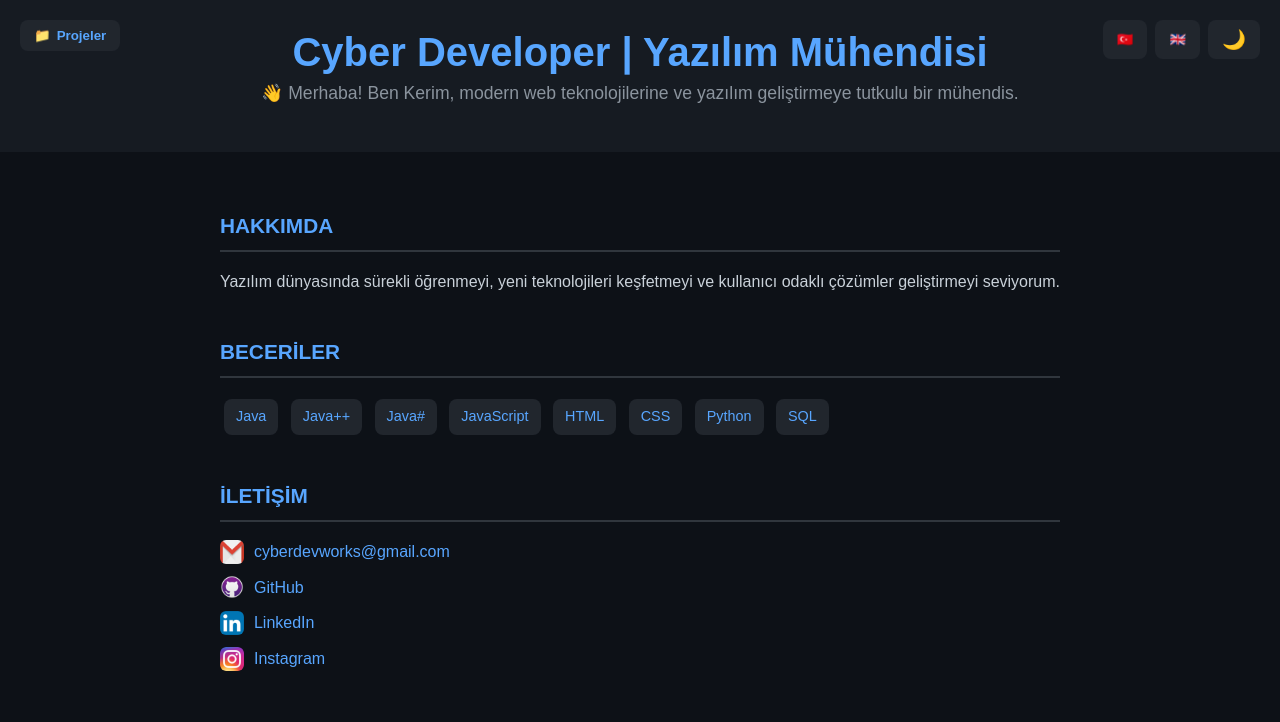
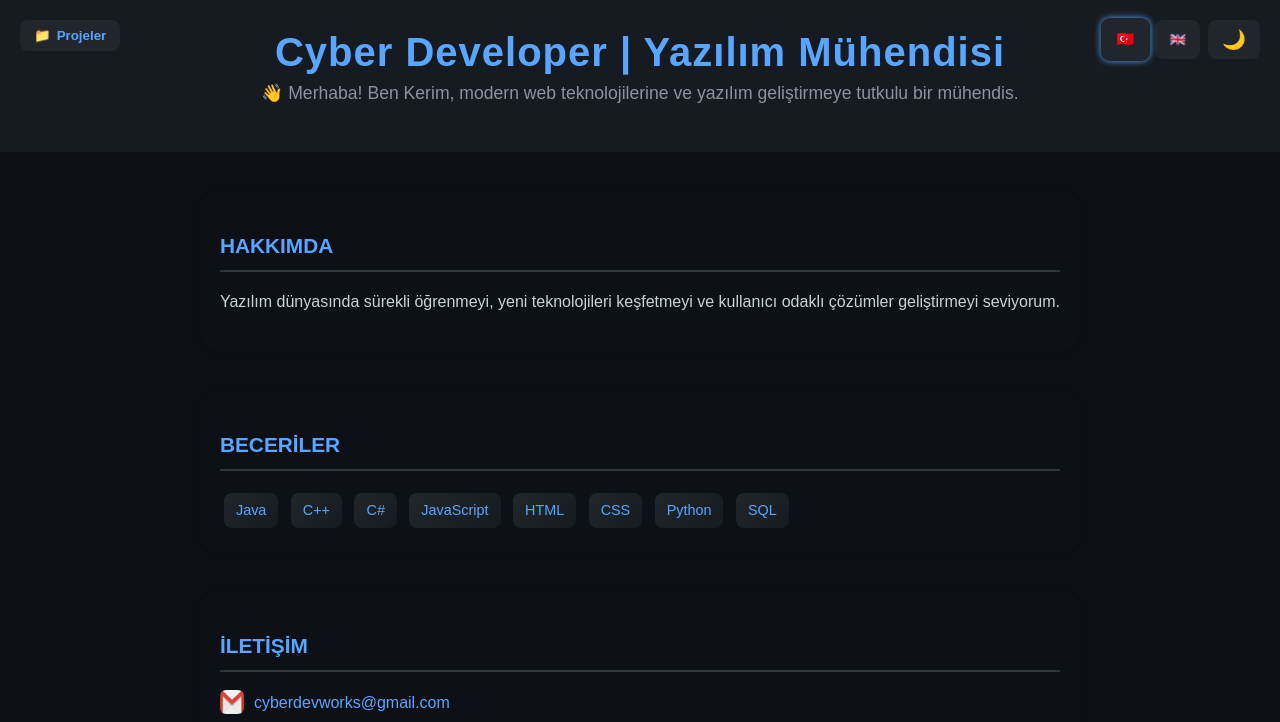
Before and after one commit to cyberdevworks/cyberdevworks.github.io, a plain HTML site: page index.html in a window 1280 px wide. Both pictures are taken after a click on the button "🇹🇷". Shown: the top 722 px of the page. Drawn offline with Linux system fonts and the light colour scheme.

Commit message:
Update index.html

```diff
--- a/index.html
+++ b/index.html
@@ -5,6 +5,12 @@
   <meta name="viewport" content="width=device-width, initial-scale=1.0">
   <title>Cyber Developer | Yazılım Mühendisi</title>
   <link rel="icon" type="image/png" href="icons/favicon.png">
+
+  <!-- SEO Meta Tags -->
+  <meta name="description" content="Cyber Developer | Yazılım Mühendisi - Modern web teknolojileri, projeler ve açık kaynak yazılımlar.">
+  <meta name="keywords" content="Yazılım, Web Geliştirme, Programlama, Developer, JavaScript, Python, HTML, CSS, Java">
+  <meta name="author" content="Kerim">
+
   <style>
     :root {
       --bg-color: #0d1117;
@@ -33,21 +39,10 @@
       margin: 0;
       display: flex;
       flex-direction: column;
-    }
-
-    body {
       font-family: Arial, sans-serif;
       background: var(--bg-color);
       color: var(--text-color);
       transition: background 0.4s ease, color 0.4s ease;
-    }
-
-    main {
-      flex: 1;
-      max-width: 900px;
-      margin: 40px auto;
-      padding: 0 20px;
-      line-height: 1.6;
     }
 
     header {
@@ -61,12 +56,22 @@
       font-size: 2.5em;
       color: var(--accent-color);
       margin: 0;
+      letter-spacing: 1px;
+      font-weight: 700;
     }
 
     header p {
       color: var(--muted-text);
       margin-top: 8px;
       font-size: 1.1em;
+    }
+
+    main {
+      flex: 1;
+      max-width: 900px;
+      margin: 40px auto;
+      padding: 0 20px;
+      line-height: 1.6;
     }
 
     .top-controls {
@@ -116,6 +121,10 @@
 
     section {
       margin-bottom: 40px;
+      background: var(--section-bg);
+      border-radius: 16px;
+      padding: 20px;
+      box-shadow: 0 0 10px rgba(0,0,0,0.3);
     }
 
     h2 {
@@ -128,7 +137,7 @@
 
     .skill-badge {
       display: inline-block;
-      background: var(--button-bg);
+      background: linear-gradient(135deg, var(--button-bg), var(--header-bg));
       color: var(--accent-color);
       padding: 6px 12px;
       border-radius: 8px;
@@ -188,7 +197,6 @@
       height: 24px;
       border-radius: 6px;
       flex-shrink: 0;
-      transition: transform 0.2s ease;
     }
 
     #projects-modal {
@@ -211,8 +219,14 @@
       gap: 12px;
       margin-bottom: 20px;
     }
+
+    .active-lang {
+      box-shadow: 0 0 6px var(--accent-color);
+      transform: scale(1.1);
+    }
   </style>
 </head>
+
 <body>
   <header>
     <button id="projectsButton"><span>📁</span> Projeler</button>
@@ -237,8 +251,8 @@
       <h2 id="skills-title">Beceriler</h2>
       <div id="skills-list">
         <span class="skill-badge">Java</span>
-        <span class="skill-badge">Java++</span>
-        <span class="skill-badge">Java#</span>
+        <span class="skill-badge">C++</span>
+        <span class="skill-badge">C#</span>
         <span class="skill-badge">JavaScript</span>
         <span class="skill-badge">HTML</span>
         <span class="skill-badge">CSS</span>
@@ -250,10 +264,10 @@
     <section>
       <h2 id="contact-title">İletişim</h2>
       <div class="contact-icons">
-        <a href="mailto:cyberdevworks@gmail.com"><img src="icons/gmail.png" class="icon"> cyberdevworks@gmail.com</a>
-        <a href="https://github.com/cyberdevworks"><img src="icons/github.png" class="icon"> GitHub</a>
-        <a href="https://www.linkedin.com/in/cyberdevworks/"><img src="icons/linkedin.png" class="icon"> LinkedIn</a>
-        <a href="https://www.instagram.com/cyberdev.02/"><img src="icons/instagram.png" class="icon"> Instagram</a>
+        <a href="mailto:cyberdevworks@gmail.com"><img src="icons/gmail.png" class="icon" alt="Gmail"> cyberdevworks@gmail.com</a>
+        <a href="https://github.com/cyberdevworks"><img src="icons/github.png" class="icon" alt="GitHub"> GitHub</a>
+        <a href="https://www.linkedin.com/in/cyberdevworks/"><img src="icons/linkedin.png" class="icon" alt="LinkedIn"> LinkedIn</a>
+        <a href="https://www.instagram.com/cyberdev.02/"><img src="icons/instagram.png" class="icon" alt="Instagram"> Instagram</a>
       </div>
     </section>
   </main>
@@ -309,6 +323,8 @@
     function setLanguage(lang) {
       localStorage.setItem("preferredLanguage", lang);
       applyLanguage(lang);
+      document.querySelectorAll(".top-controls button").forEach(b => b.classList.remove("active-lang"));
+      document.querySelector(`[onclick="setLanguage('${lang}')"]`).classList.add("active-lang");
     }
 
     function applyLanguage(lang) {
@@ -341,10 +357,12 @@
     }
 
     function openProjects() {
+      document.body.style.overflow = "hidden";
       document.getElementById("projects-modal").style.display = "block";
     }
 
     function closeProjects() {
+      document.body.style.overflow = "auto";
       document.getElementById("projects-modal").style.display = "none";
     }
 
@@ -357,6 +375,7 @@
       const savedLang = localStorage.getItem("preferredLanguage") || "tr";
       const savedTheme = localStorage.getItem("preferredTheme");
       applyLanguage(savedLang);
+      document.querySelector(`[onclick="setLanguage('${savedLang}')"]`)?.classList.add("active-lang");
       if (savedTheme === "light") {
         document.body.classList.add("light-mode");
         document.getElementById("themeBtn").innerHTML = "<span>🌞</span>";
```
